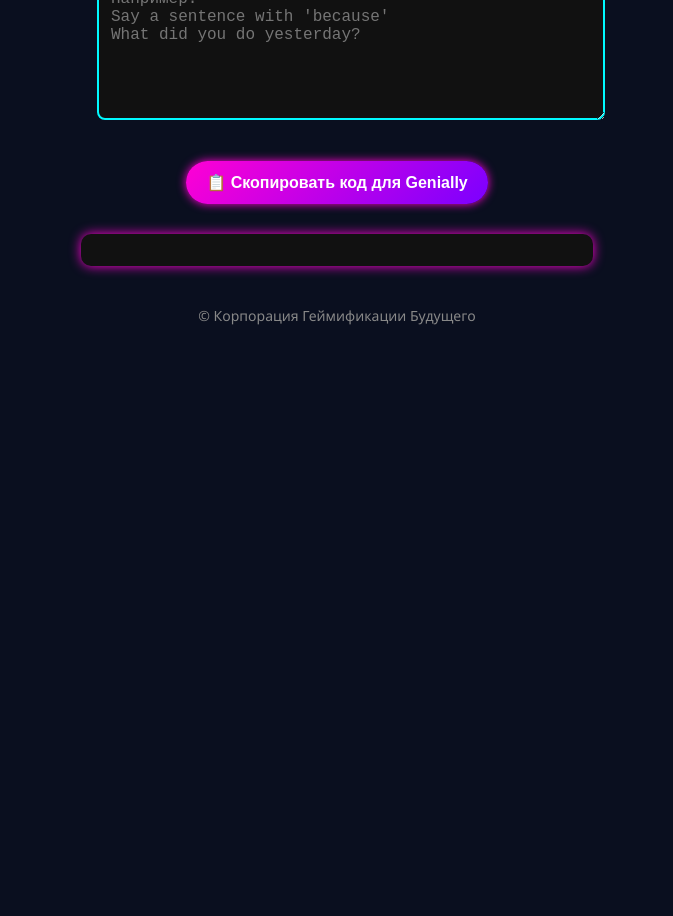
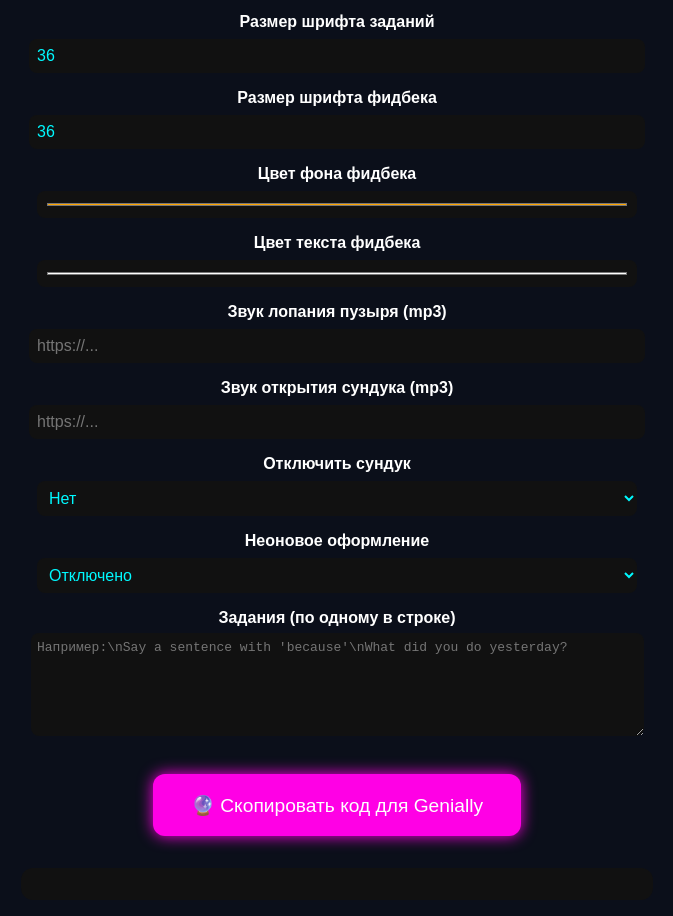
Before and after one commit to NikaShum93/pusyriki2.0, a plain HTML site: page edit.html in a window 1280 px wide. Shown: the part 431-1347 px from the top of the page, without its empty margins (303-976 px from the left). Before the commit the page ends 800 px from the top, so only its background shows below. Drawn offline with Linux system fonts and the light colour scheme.

Commit message:
Update edit.html

```diff
--- a/edit.html
+++ b/edit.html
@@ -1,137 +1,141 @@
 <!DOCTYPE html>
 <html lang="ru">
 <head>
-  <meta charset="UTF-8">
+  <meta charset="UTF-8" />
+  <meta name="viewport" content="width=device-width, initial-scale=1.0" />
   <title>Редактор Пузыриков</title>
   <style>
     body {
+      background: #0b0f1a;
+      font-family: 'Rubik', sans-serif;
+      color: white;
       margin: 0;
-      padding: 40px;
-      font-family: 'Segoe UI', sans-serif;
-      background: #0a0f1f;
-      color: #fff;
+      padding: 2vh;
       display: flex;
       flex-direction: column;
       align-items: center;
     }
     h1 {
-      font-size: 28px;
-      margin-bottom: 24px;
+      font-size: 2.5em;
+      color: #00f9ff;
+      text-shadow: 0 0 10px #00f9ff;
       text-align: center;
-      text-shadow: 0 0 8px #00f9ff;
     }
     .logo {
-      height: 80px;
+      width: 100px;
       margin-bottom: 10px;
     }
-    .form-group {
-      width: 480px;
-      margin-bottom: 20px;
+    label {
+      margin-top: 1em;
+      font-weight: bold;
+      display: block;
     }
-    label {
-      display: block;
-      margin-bottom: 6px;
-      font-weight: bold;
-      color: #ccc;
-    }
-    input[type="text"], textarea {
-      width: 100%;
-      padding: 10px 14px;
-      font-size: 16px;
+    input, textarea, select {
+      width: 80vw;
+      max-width: 600px;
+      margin-top: 0.5em;
+      padding: 0.5em;
+      border-radius: 8px;
       border: none;
-      border-radius: 8px;
-      background-color: #111;
-      color: #fff;
-      outline: none;
-      box-shadow: 0 0 0 2px #00f9ff inset;
-    }
-    textarea {
-      height: 120px;
-      resize: vertical;
-    }
-    #output {
-      width: 480px;
       background: #111;
-      color: #fff;
-      border-radius: 10px;
-      padding: 16px;
-      font-family: monospace;
-      margin-top: 30px;
-      white-space: pre-wrap;
-      word-break: break-all;
-      box-shadow: 0 0 12px #ff00d4;
+      color: #00f9ff;
+      font-size: 1em;
     }
     button {
-      margin-top: 16px;
-      padding: 12px 20px;
-      background: linear-gradient(135deg, #ff00d4, #7b00ff);
+      margin-top: 2em;
+      padding: 1em 2em;
+      font-size: 1.2em;
       border: none;
-      border-radius: 30px;
-      color: #fff;
-      font-size: 16px;
-      font-weight: bold;
+      border-radius: 12px;
+      background: #ff00e5;
+      color: white;
       cursor: pointer;
-      transition: transform 0.2s ease;
-      box-shadow: 0 0 10px #ff00d4;
+      box-shadow: 0 0 15px #ff00e5;
     }
     button:hover {
       transform: scale(1.05);
     }
-    .footer {
-      margin-top: 40px;
-      color: #888;
-      font-size: 14px;
-      text-align: center;
+    .output {
+      margin-top: 2em;
+      word-break: break-all;
+      background: #111;
+      padding: 1em;
+      border-radius: 12px;
+      width: 80vw;
+      max-width: 600px;
     }
   </style>
 </head>
 <body>
-  <img class="logo" src="https://nikashum93.github.io/pusyriki/assets/kgb-logo.png" alt="KGB logo">
-  <h1>Пузырики <span style="color:#00f9ff">by Nika Shum & КГБ</span></h1>
+  <img class="logo" src="https://nikashum93.github.io/pusyriki/assets/kgb-logo.png" alt="logo" />
+  <h1>Пузырики <span style="color:#fff">by Nika Shum & КГБ</span></h1>
 
-  <div class="form-group">
-    <label for="img">Изображение пузыря (URL)</label>
-    <input type="text" id="img" placeholder="https://...">
-  </div>
+  <label>Изображение пузыря (URL)</label>
+  <input id="bubbleImage" placeholder="https://..." />
 
-  <div class="form-group">
-    <label for="final">Финальный фидбек</label>
-    <input type="text" id="final" placeholder="🎉 Well done!">
-  </div>
+  <label>Финальный фидбек</label>
+  <input id="feedback" placeholder="🎉 Well done!" />
 
-  <div class="form-group">
-    <label for="tasks">Задания (по одному в строке)</label>
-    <textarea id="tasks" placeholder="Например:
-Say a sentence with 'because'
-What did you do yesterday?"></textarea>
-  </div>
+  <label>Изображение фидбека (сундука)</label>
+  <input id="feedbackImage" placeholder="https://..." />
 
-  <button onclick="generateCode()">📋 Скопировать код для Genially</button>
+  <label>Размер шрифта заданий</label>
+  <input id="fontSize" type="number" value="36" />
 
-  <div id="output"></div>
+  <label>Размер шрифта фидбека</label>
+  <input id="feedbackFontSize" type="number" value="36" />
 
-  <div class="footer">© Корпорация Геймификации Будущего</div>
+  <label>Цвет фона фидбека</label>
+  <input id="feedbackColor" type="color" value="#FFA500" />
+
+  <label>Цвет текста фидбека</label>
+  <input id="feedbackTextColor" type="color" value="#FFFFFF" />
+
+  <label>Звук лопания пузыря (mp3)</label>
+  <input id="popSound" placeholder="https://..." />
+
+  <label>Звук открытия сундука (mp3)</label>
+  <input id="openSound" placeholder="https://..." />
+
+  <label>Отключить сундук</label>
+  <select id="noChest">
+    <option value="false">Нет</option>
+    <option value="true">Да</option>
+  </select>
+
+  <label>Неоновое оформление</label>
+  <select id="neon">
+    <option value="false">Отключено</option>
+    <option value="true">Включено</option>
+  </select>
+
+  <label>Задания (по одному в строке)</label>
+  <textarea id="tasks" rows="6" placeholder="Например:\nSay a sentence with 'because'\nWhat did you do yesterday?"></textarea>
+
+  <button onclick="generate()">🔮 Скопировать код для Genially</button>
+
+  <div class="output" id="output"></div>
 
   <script>
-    function generateCode() {
-      const img = encodeURIComponent(document.getElementById('img').value.trim());
-      const final = encodeURIComponent(document.getElementById('final').value.trim());
-      const tasks = document.getElementById('tasks').value.trim().split('\n').filter(t => t.trim());
-
-      const params = [];
-      if (img) params.push(`img=${img}`);
-      if (final) params.push(`final=${final}`);
-      tasks.forEach((task, i) => {
-        params.push(`task${i + 1}=${encodeURIComponent(task.trim())}`);
+    function generate() {
+      const params = new URLSearchParams({
+        bubbleImage: bubbleImage.value,
+        feedback: feedback.value,
+        feedbackImage: feedbackImage.value,
+        fontSize: fontSize.value,
+        feedbackFontSize: feedbackFontSize.value,
+        feedbackColor: feedbackColor.value,
+        feedbackTextColor: feedbackTextColor.value,
+        popSound: popSound.value,
+        openSound: openSound.value,
+        noChest: noChest.value,
+        neon: neon.value,
+        tasks: tasks.value.trim()
       });
-
-      const url = `https://nikashum93.github.io/pusyriki2.0/index.html?${params.join('&')}`;
-      const iframe = `<iframe src="${url}" width="100%" height="100%" style="border:none;"></iframe>`;
-      document.getElementById('output').textContent = iframe;
-
-      navigator.clipboard.writeText(iframe).then(() => {
-        alert('Код скопирован!');
-      });
+      const url = `https://nikashum93.github.io/pusyriki2.0/?${params.toString()}`;
+      output.innerHTML = `<textarea readonly style='width:100%;height:100px;'>
+<iframe src="${url}" style="width:100%;height:100%" frameborder="0" allowfullscreen></iframe>
+</textarea>`;
     }
   </script>
 </body>
```
